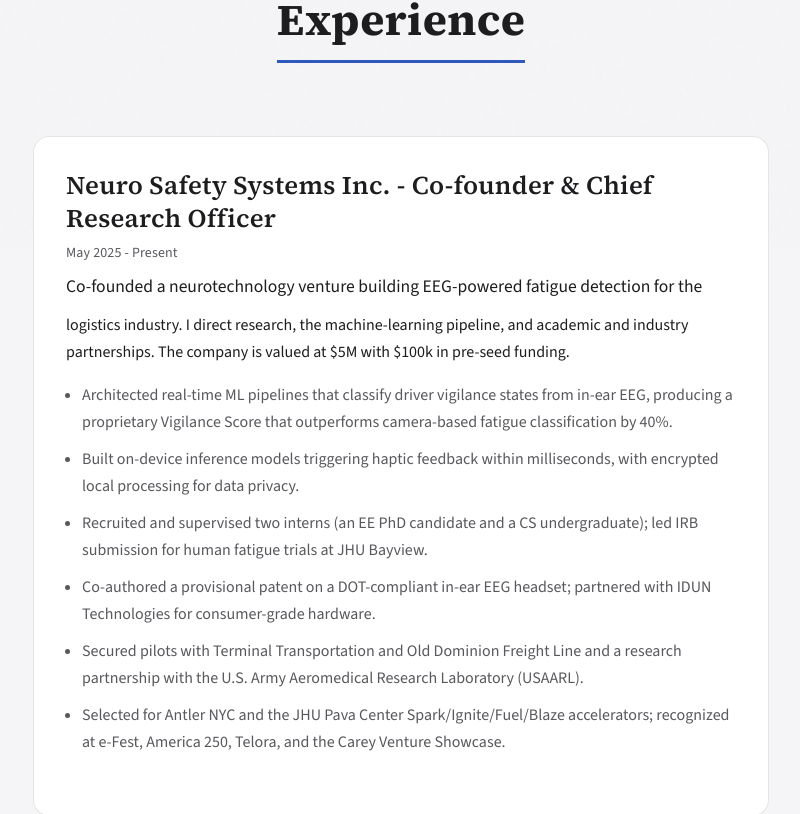
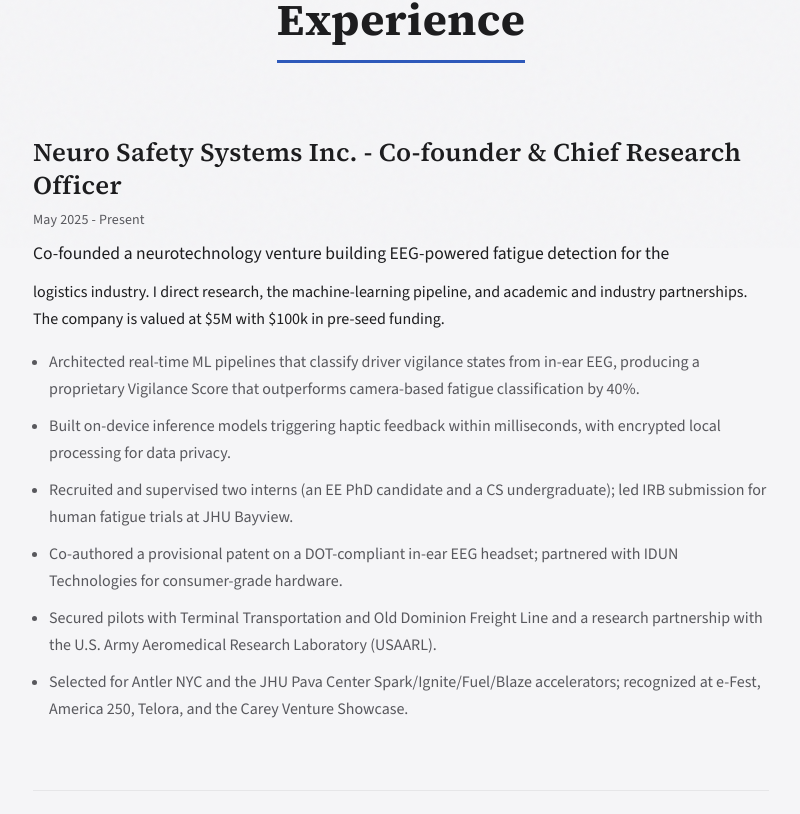
Before and after one commit to AnonUser1035/anonuser1035.github.io, a Next.js app: page /resume in a window 1280 px wide. Shown: the part 552-1366 px from the top of the page, without its empty margins (239-1039 px from the left). Built offline with nearby package versions, Linux system fonts and the light colour scheme; no server answers.

Commit message:
simplified resume page's design

```diff
--- a/app/styles/components/cards.css
+++ b/app/styles/components/cards.css
@@ -220,30 +220,22 @@
 }
 
 /* ========================================
-   JOB CARDS
+   JOB ENTRIES
+   Flat record entries — not cards. The container isn't interactive
+   (only the company name links), so it carries no box or hover state;
+   entries are separated by whitespace and a hairline, ledger-style.
    ======================================== */
 
 .jobs-container {
-  margin-bottom: 2rem;
-  padding: 2rem;
-  background: var(--color-bg);
-  border-radius: var(--radius-lg);
-  border: 1px solid var(--color-border);
-  position: relative;
-  transition:
-    border-color var(--duration-fast) var(--ease-out),
-    transform var(--duration-fast) var(--ease-out),
-    box-shadow var(--duration-fast) var(--ease-out);
+  margin-bottom: 2.5rem;
+  padding-bottom: 2.5rem;
+  border-bottom: 1px solid var(--color-border-bg);
 }
 
-.jobs-container:hover {
-  border-color: var(--color-accent-border);
-  transform: translateY(var(--lift-sm));
-  box-shadow: var(--shadow-lg);
-}
-
-.jobs-container:last-child {
+.jobs-container:last-of-type {
   margin-bottom: 0;
+  padding-bottom: 0;
+  border-bottom: none;
 }
 
 .jobs-container header h3 {
--- a/app/styles/dark-mode.css
+++ b/app/styles/dark-mode.css
@@ -96,16 +96,6 @@
 
 /* Resume nav - dark mode uses same styles, just inherits dark tokens */
 
-/* Job cards in dark mode */
-[data-theme='dark'] .jobs-container {
-  background: var(--color-surface-subtle);
-  border-color: var(--color-border);
-}
-
-[data-theme='dark'] .jobs-container:hover {
-  border-color: var(--color-border-alt);
-}
-
 /* Course cards */
 [data-theme='dark'] .course-container a {
   background: var(--color-surface-subtle);
```
